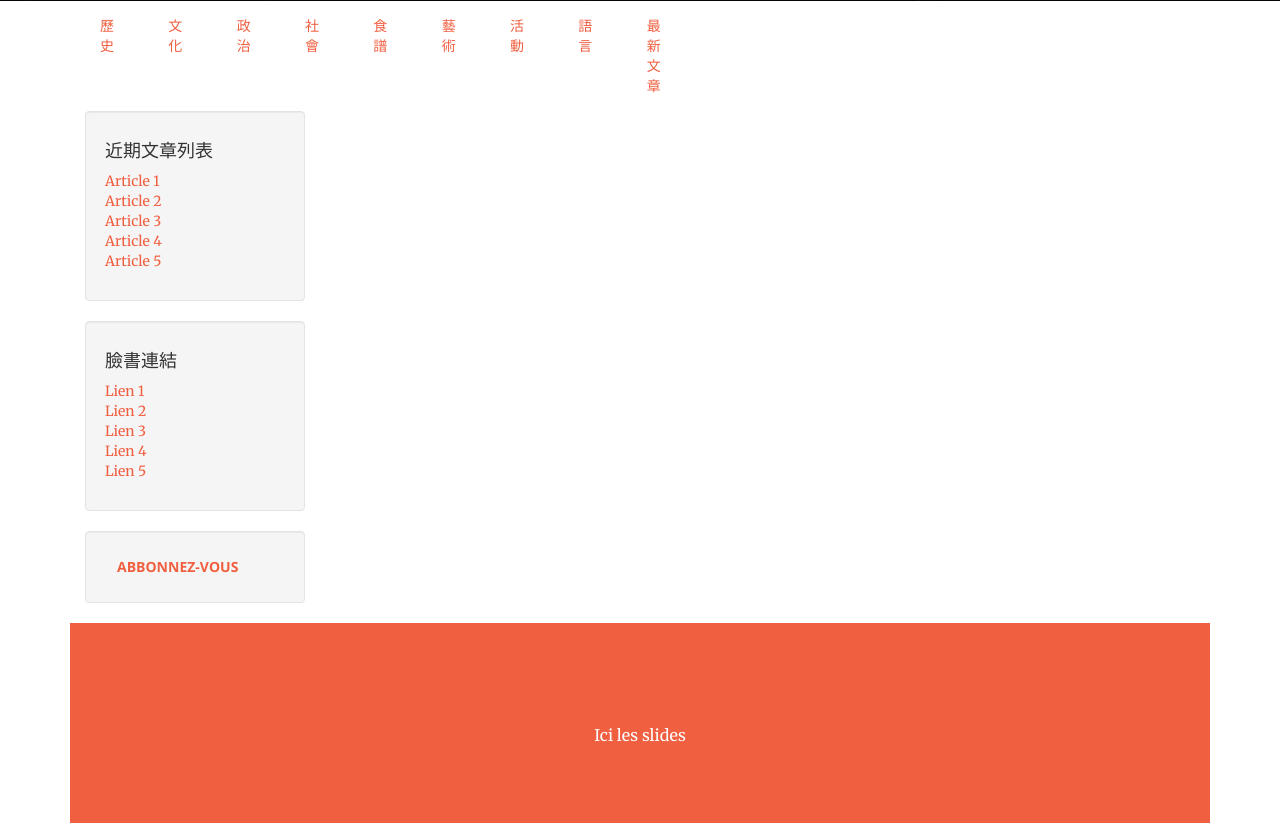
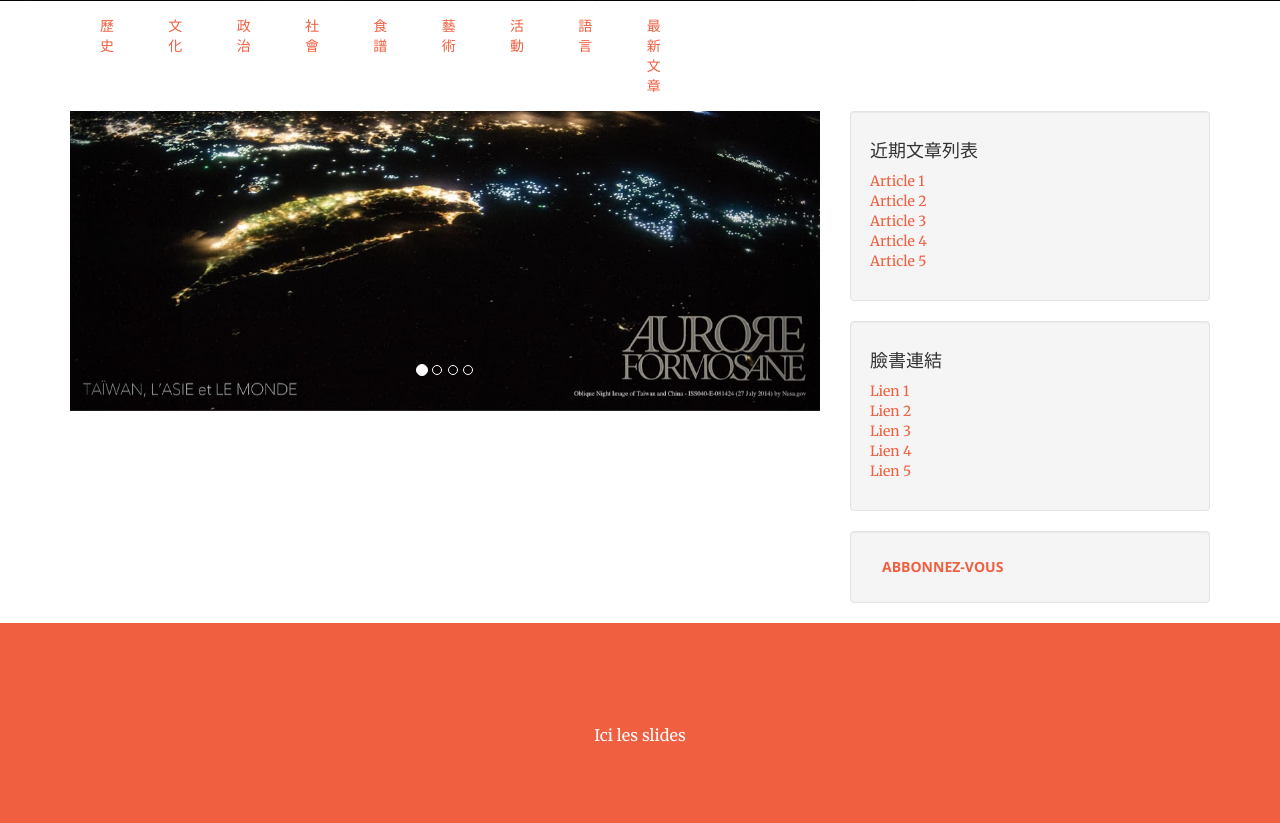
Before and after one commit to anthonyhtyao/AF, a Django app: page / in a window 1280 px wide. Shown: the part 799-1622 px from the top of the page. Run offline with Django 3.2, Linux system fonts and the light colour scheme; some libraries are stand-ins or nearby versions; some web fonts are replaced.

Commit message:
Add carousel field in index page

```diff
--- a/templates/AF/index.html
+++ b/templates/AF/index.html
@@ -11,7 +11,45 @@
 
       <!-- Blog Post Content Column -->
       <div class="col-md-8">
+        <div id="myCarousel" class="carousel slide" data-ride="carousel">
+  <!-- Indicators -->
+  <ol class="carousel-indicators">
+    <li data-target="#myCarousel" data-slide-to="0" class="active"></li>
+    <li data-target="#myCarousel" data-slide-to="1"></li>
+    <li data-target="#myCarousel" data-slide-to="2"></li>
+    <li data-target="#myCarousel" data-slide-to="3"></li>
+  </ol>
 
+  <!-- Wrapper for slides -->
+  <div class="carousel-inner" role="listbox">
+    <div class="item active">
+      <img src="{% static "img/header.jpg" %}" alt="Chania">
+    </div>
+
+    <div class="item">
+      <img src="{% static "img/header.jpg" %}" alt="Chania">
+    </div>
+
+    <div class="item">
+      <img src="{% static "img/header.jpg" %}" alt="Flower">
+    </div>
+
+    <div class="item">
+      <img src="{% static "img/header.jpg" %}" alt="Flower">
+    </div>
+  </div>
+
+  <!-- Left and right controls -->
+  <a class="left carousel-control" href="#myCarousel" role="button" data-slide="prev">
+    <span class="glyphicon glyphicon-chevron-left" aria-hidden="true"></span>
+    <span class="sr-only">Previous</span>
+  </a>
+  <a class="right carousel-control" href="#myCarousel" role="button" data-slide="next">
+    <span class="glyphicon glyphicon-chevron-right" aria-hidden="true"></span>
+    <span class="sr-only">Next</span>
+  </a>
+</div>
+      </div>
 
       <!-- Blog Sidebar Widgets Column -->
       <div class="col-md-4">
```
